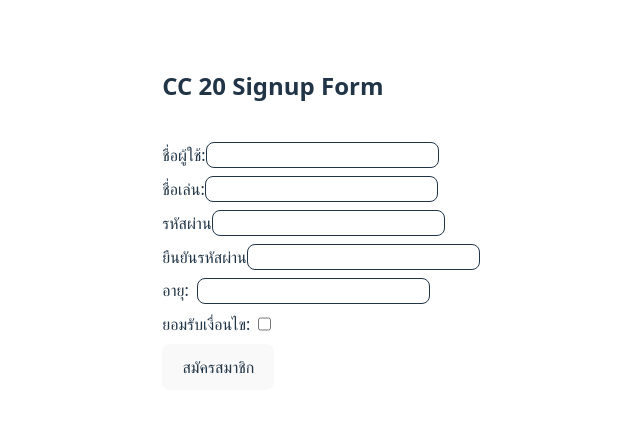
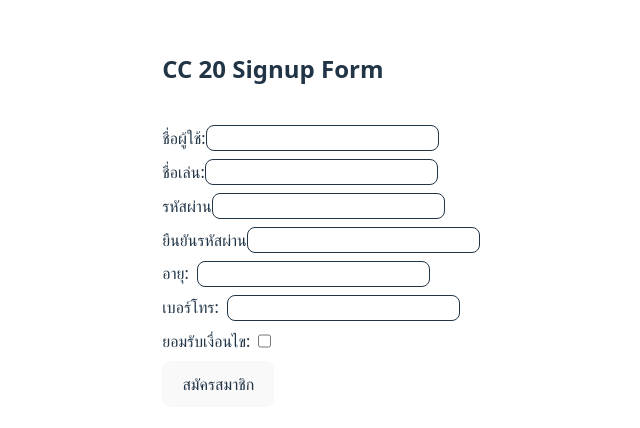
Before and after one commit to suttirakcha/my-yup-demo, a React (Vite) app: page / in a window 1280 px wide. Shown: the part 170-598 px from the top of the page, without its empty margins (315-955 px from the left). Built offline with nearby package versions, Linux system fonts and the light colour scheme.

Commit message:
feat: update check username

```diff
--- a/src/components/SignupForm.jsx
+++ b/src/components/SignupForm.jsx
@@ -15,6 +15,7 @@ export default function SignupForm() {
             password: "",
             confirmPassword: "",
             age: "",
+            tel: "",
             terms: false
         })
 
@@ -121,6 +122,17 @@ export default function SignupForm() {
                 />
                 <p className={styles.textError}>{errors.age}</p>
             </div>
+            <div className={styles.divInput}>
+                <label>เบอร์โทร:</label>
+                <input
+                    className={styles.input}
+                    type="number"
+                    name="tel"
+                    value={form.tel}
+                    onChange={handleChange}
+                />
+                <p className={styles.textError}>{errors.tel}</p>
+            </div>
              <div className={styles.divInput}>
                 <label>ยอมรับเงื่อนไข:</label>
                 <input
--- a/src/schemas/signupSchema.js
+++ b/src/schemas/signupSchema.js
@@ -3,7 +3,8 @@ import * as Yup from "yup";
 export const signupSchema = Yup.object({
     username: Yup.string()
     .required("กรุณากรอกชื่อผู้ใช้")
-    .min(3, "ชื่อผู้ใช้อย่างน้อย 3ตัวอักษร"),
+    .matches(/^[a-zA-Z]{5,12}$/,"กรุณากรอกภาษาอังกฤษ 5-12 ตัว"),
+    // .min(3, "ชื่อผู้ใช้อย่างน้อย 3ตัวอักษร"),
 
     nickname: Yup.string()
     .required("กรุณากรอกชื่อเล่น")
@@ -22,6 +23,9 @@ export const signupSchema = Yup.object({
     .typeError("กรุณากรอกอายุเป็นตัวเลข")
     .min(14, "ต้องมีอายุมากกว่า 13 ปี"),
 
+    tel: Yup.string()
+    .matches(/^\d{10}$/, "เบอร์ไทนต้องมี 10 ตัวเลข"),
+
     terms: Yup.boolean()
     .oneOf([true], "ต้องยอมรับเงื่อนไขก่อน")
 })
```
